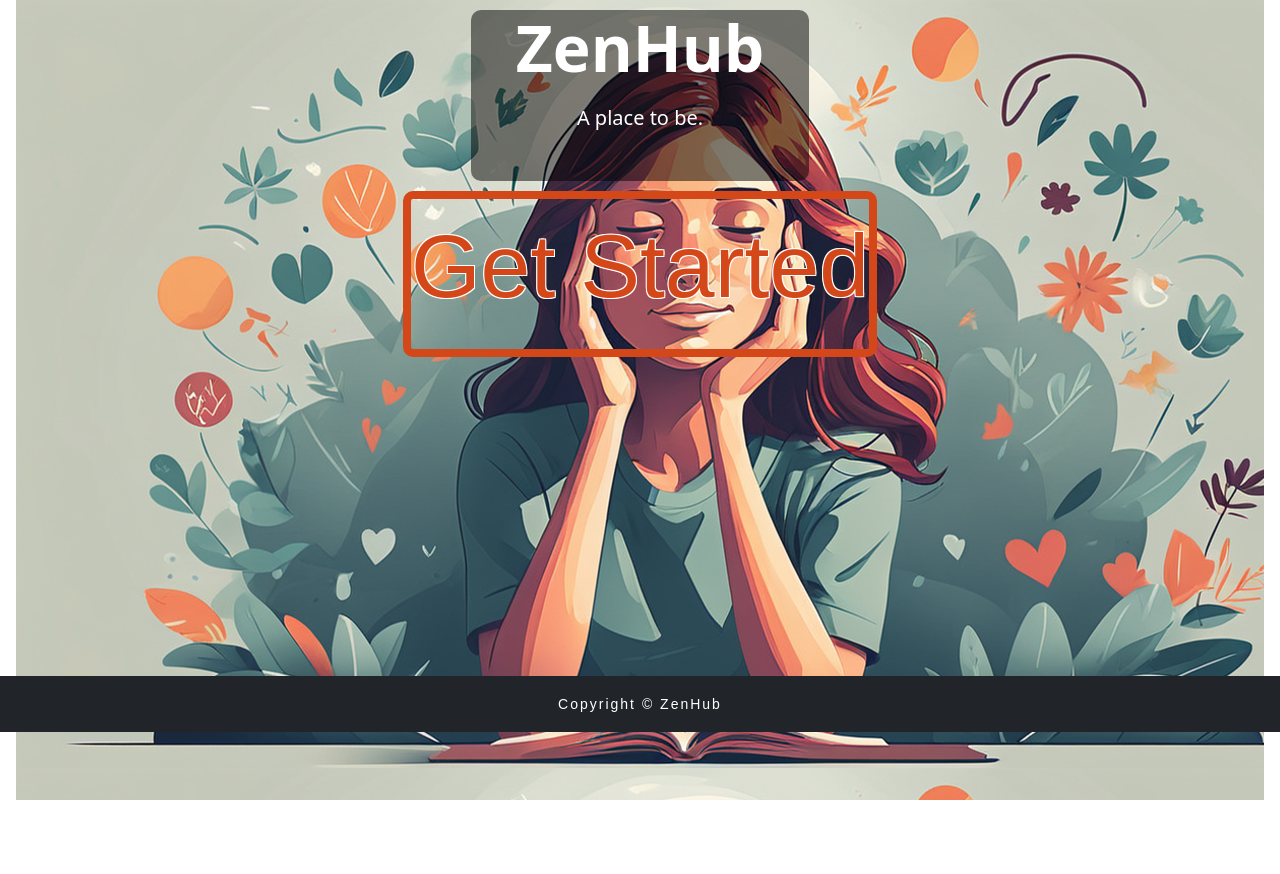
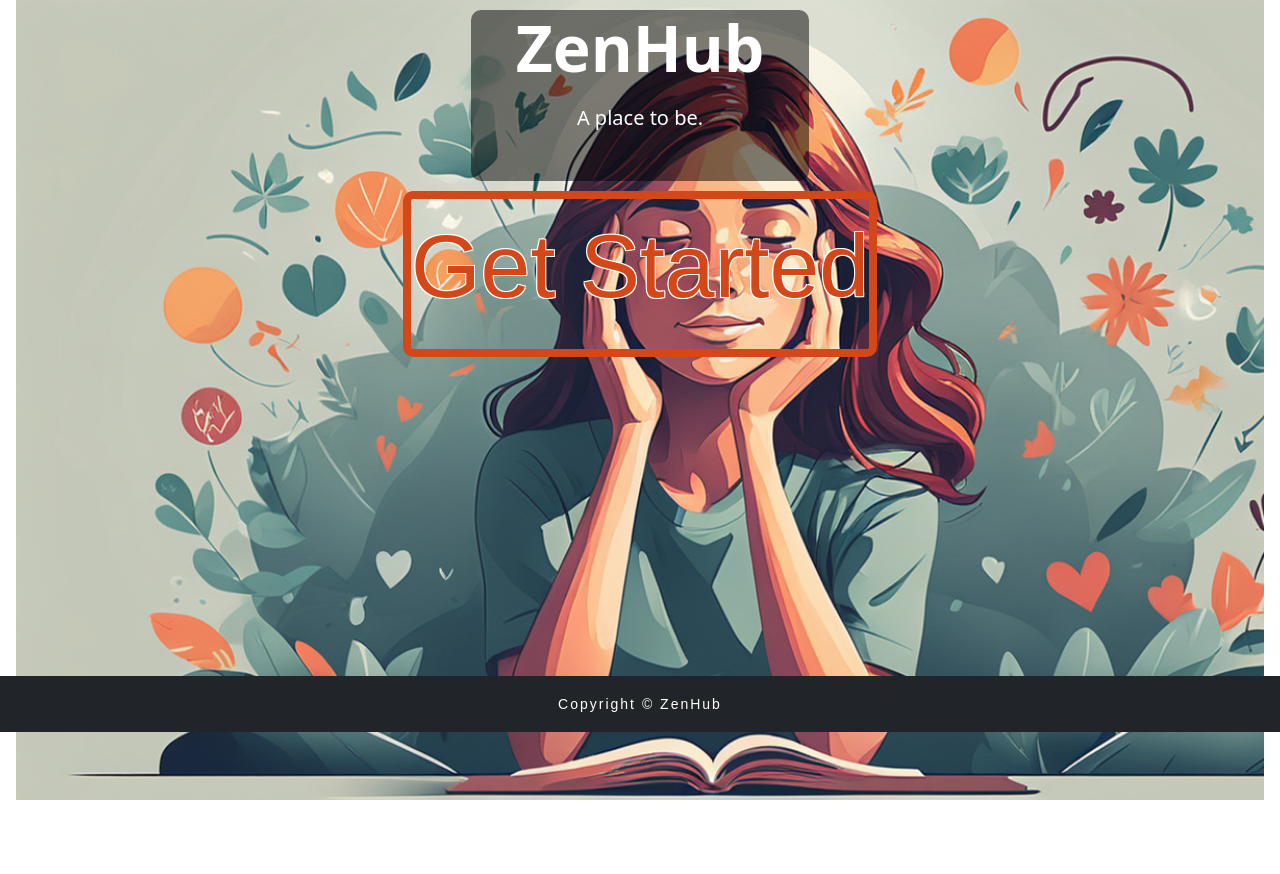
Before and after one commit to RyanFerris7/zenhub, a Django app: page / in a window 1280 px wide. Shown: the part 68-942 px from the top of the page. Run offline with Django 4.2, Linux system fonts and the light colour scheme; some libraries are stand-ins or nearby versions.

Commit message:
adjust hero img sizing issue

```diff
--- a/static/css/base.css
+++ b/static/css/base.css
@@ -130,6 +130,8 @@ main {
 /* Home */
 .background-image {
     height: 100vh;
+    background-size: cover;
+    background-repeat: no-repeat;
 }
 .text-container {
     background-color: rgba(0, 0, 0, 0.5);
```
